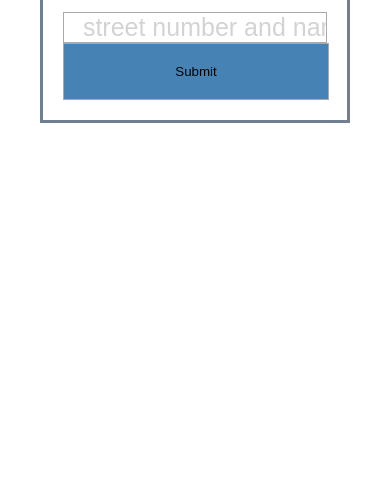
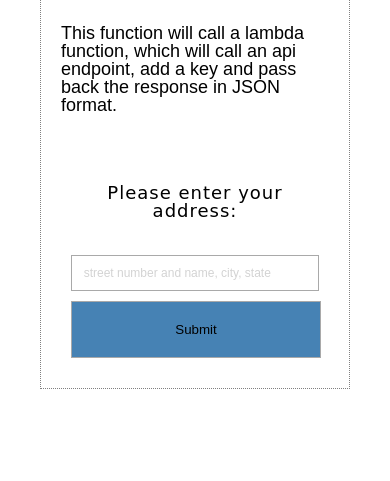
Before and after one commit to depadiernos/token-hider-inator, a website built with Parcel: page src/site/index.html in a window 390 px wide. Shown: the part 363-844 px from the top of the page. Built offline with nearby package versions, Linux system fonts and the light colour scheme.

Commit message:
tweak css and add media query

```diff
--- a/src/site/css/index.css
+++ b/src/site/css/index.css
@@ -7,7 +7,8 @@ html {
 body {
   max-width: 900px;
   margin: 0 auto;
-  padding: 2rem;
+  max-height: 500px;
+  padding: 20rem 2rem;
 }
 
 .container {
@@ -17,39 +18,48 @@ body {
   padding: 2rem;
 }
 
+.modal {
+  background-color: rgba(255, 255, 255, 0.8);
+  border: 1px dotted gray;
+  width: 55%;
+  margin: 0 auto;
+}
+
 header {
-  background-color: rgba(255, 255, 255, 0.7);
-  border: 1px dotted gray;
   font-size: 1.5rem;
   padding: 2rem 0;
 }
 
 header p {
-  width: 50%;
   margin: 0 auto;
+  font-size: 1.8rem;
+  padding: 2rem;
 }
 
 h1 {
   font-size: 5rem;
   padding-bottom: 1rem;
   text-align: center;
+  border-bottom: 1px solid gray;
 }
 
 h4 {
-  font-size: 1.5rem;
+  font-size: 1.8rem;
   padding-bottom: 1rem;
 }
 
 .form {
-  border: 3px solid slategray;
-  padding: 2rem;
+  padding: 3rem;
+  margin: 0 auto;
+  text-align: center;
 }
 
 .form input {
   font-size: 2.5rem;
   width: 100%;
   border: 1px solid darkgray;
-  padding: 0;
+  margin: 1rem 0;
+  padding: 1rem 0;
   text-indent: 0.5rem;
 }
 
@@ -73,3 +83,13 @@ h4 {
   border: 1px dotted gray;
   font-size: 1.5rem;
 }
+
+@media (max-width: 768px) {
+  .modal {
+    margin: 0;
+    width: 100%;
+  }
+  .form input {
+    font-size: 1.2rem;
+  }
+}
--- a/src/site/index.html
+++ b/src/site/index.html
@@ -5,10 +5,11 @@
   <meta name="viewport" content="width=device-width, initial-scale=1.0">
   <meta http-equiv="X-UA-Compatible" content="ie=edge">
   <link rel="stylesheet" href="css/index.css" />
-  <title>hzrd-maps-api</title>
+  <title>hzdf-maps</title>
 </head>
 <body>
   <div class="container">
+    <div class="modal">
   <header>
     <h1>Hazards of Maps!</h1>
     <p>This function will call a lambda function, which will call an api endpoint, add a key and pass back the response in JSON format.</p>
@@ -28,6 +29,7 @@
     <span id="map-link"></span>
   </div>
 </div>
+</div>
   <script src="index.js"></script>
 </body>
 </html>
```
